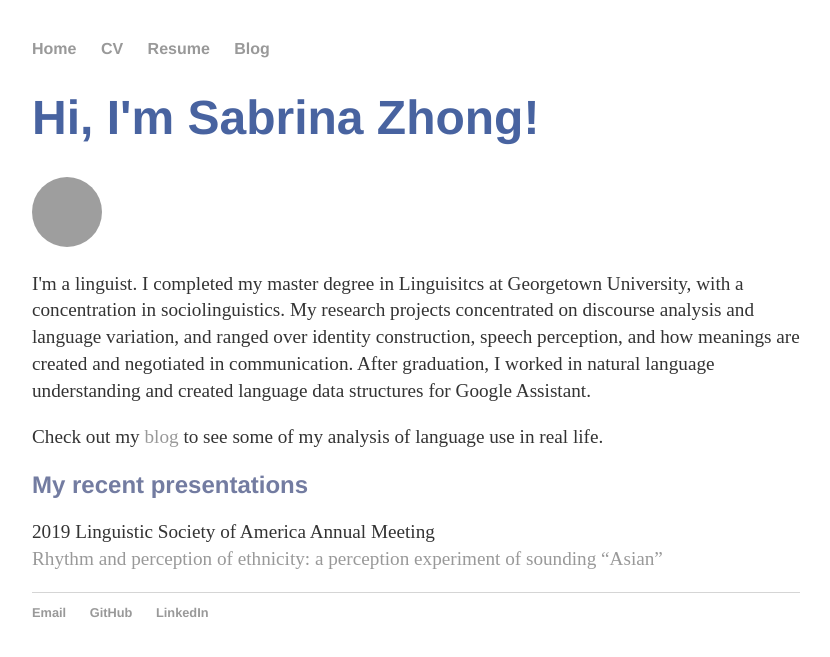
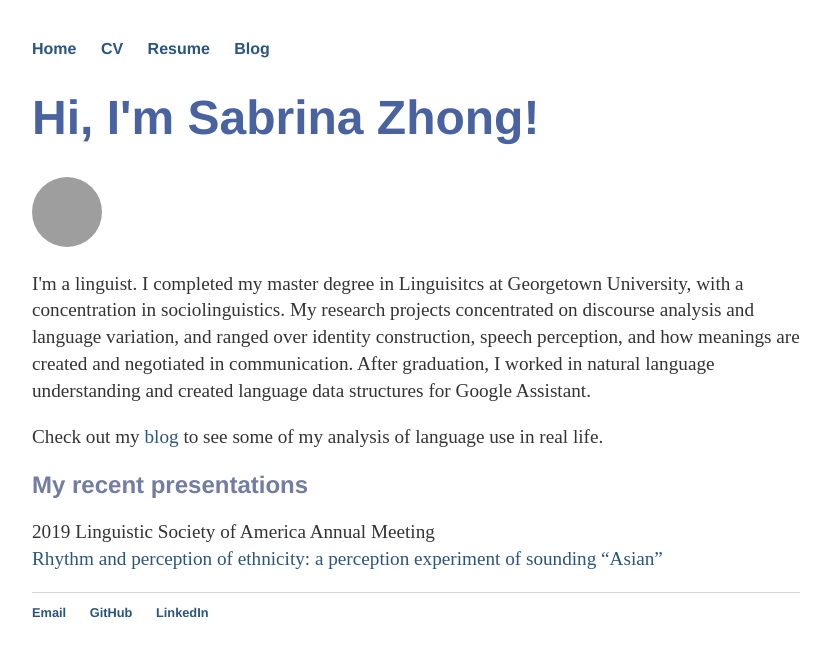
Before and after one commit to sabrinazhong/sabrinazhong.github.io, a Jekyll site: the page built from index.html, in a window 1280 px wide. Shown: the top 657 px of the page, without its empty margins (224-1054 px from the left). Built offline with Jekyll 4.4.1, drawn with Linux system fonts in a browser that asks for light colours; grey boxes are pictures that could not be loaded.

Commit message:
Update main.css

```diff
--- a/css/main.css
+++ b/css/main.css
@@ -14,7 +14,7 @@ nav ul li, footer ul li {
 }
 a {
     text-decoration: none;
-    color: #999;
+    color: #2B547E;
 }
 a:hover {
     text-decoration: underline;
```
